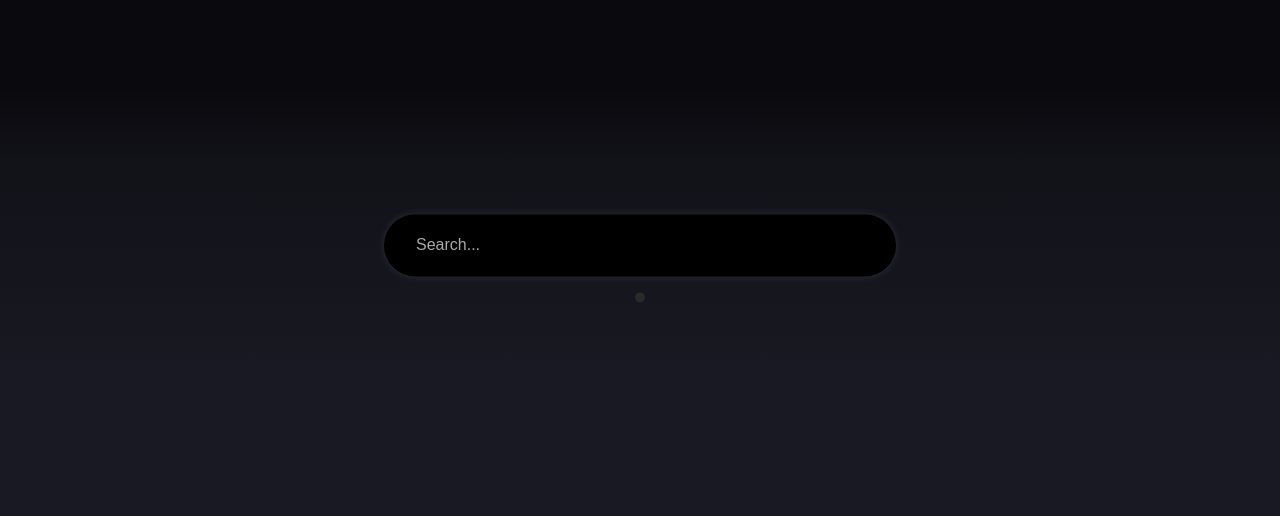
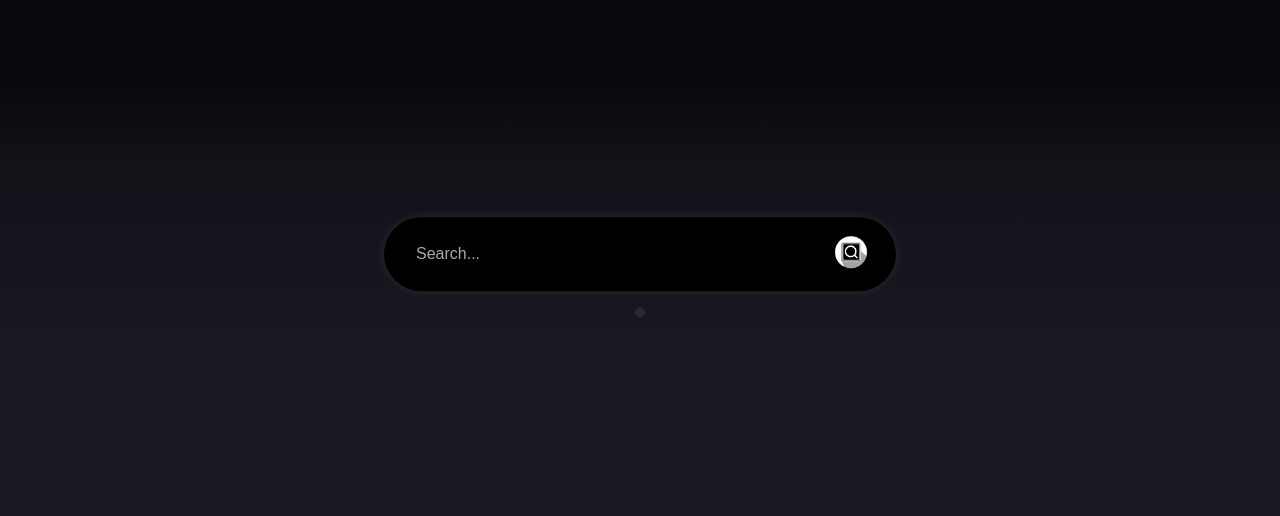
Before and after one commit to MaharLeika18/CineArchive, a Flask app: page /home in a window 1280 px wide. Shown: the part 408-924 px from the top of the page. Run offline with Flask 3, Linux system fonts and the light colour scheme; parts of the project's set-up code (start-up, migrations or seed data) failed here and were passed over.

Commit message:
Fixed search bar
The search bar in the home page should now be functional. Don't mind the code tho i couldnt be assed to try and fix the function from the sql server so i just coded it locally into the python file. Also fixed the css and html related to the search so it doesnt look too bad

```diff
--- a/CineArchive_Flask/website/static/style.css
+++ b/CineArchive_Flask/website/static/style.css
@@ -212,6 +212,9 @@ nav a:hover h2:after {
   background-color: #2a2a2a;
   border-radius: 8px;
   display: block;
+  top: 100%;
+  z-index: 1000;
+  position: absolute;
 }
 
 .search-result-item {
@@ -241,12 +244,13 @@ nav a:hover h2:after {
 }
 
 .search-container {
-  margin-top: 20%;
+  /* margin-top: 20%; */
+  margin: 0 auto;
   display: flex;
   flex-direction: column;
   align-items: center;
   justify-content: center;
-  position: absolute;
+  position: relative;
   bottom: 20%;
   left: 50%;
   max-height: 100%;
@@ -286,6 +290,18 @@ nav a:hover h2:after {
 
 .search-box button:hover {
   color: #ccc;
+}
+
+.search-btn {
+  background: none;
+  border: none;
+  cursor: pointer;
+  padding: 5px;
+}
+
+.search-btn img {
+  width: 40px;
+  height: 40px;
 }
 
 /* Close Button */
--- a/CineArchive_Flask/website/templates/home.html
+++ b/CineArchive_Flask/website/templates/home.html
@@ -61,15 +61,23 @@
 </div>
 
 <div class="search-container">
-  <form class="search-box" onclick="fetchSearchResults()" method="GET">
-    <input type="text" id="searchInput" class="search__input" placeholder="Search..." />
-  </form>
+  <div class="search-box">
+    <input
+      type="text"
+      id="searchInput"
+      class="search__input"
+      placeholder="Search..."
+    />
+    <button type="button" class="search-btn" onclick="fetchSearchResults()">
+      <img src="{{ url_for('static', filename='Search.png') }}" alt="Search">
+    </button>
+  </div>
 
   <div id="search-results" class="search__results"></div>
 </div>
- </div>
 
 <div class="pad"></div>
+
 
     <footer class="footer">
         <p>© 2025 CineArchive - All rights reserved</p>
@@ -85,12 +93,10 @@
             document.getElementById('search-popup').classList.add('hidden');
         }
 
-        document.getElementById('searchInput').addEventListener('input', function () {
-            const query = this.value.trim();
-            if (query) {
-                fetchSearchResults(query);
-            } else {
-                document.getElementById('search-results').innerHTML = '';
+        document.getElementById('searchInput').addEventListener('keypress', function (e) {
+            if (e.key === 'Enter') {
+                e.preventDefault(); // prevent form submit reload
+                fetchSearchResults();
             }
         });
 
--- a/CineArchive_Flask/website/views.py
+++ b/CineArchive_Flask/website/views.py
@@ -39,12 +39,25 @@ def search():
     query = request.args.get('query', '')
     if not query:
         return jsonify([])
+    try:
+        search_pattern = f"%{query.lower()}%" # wildcard bby
 
-    try:
-        stmt = text("CALL search_movies(:query_text)")
-        results = db.session.execute(stmt, {'query_text': query.lower()}).mappings().fetchall()
-        movies = [dict(row) for row in results]
+        stmt = text("""
+            SELECT id, title
+            FROM movies
+            WHERE LOWER(title) LIKE :q
+            ORDER BY INSTR(LOWER(title), :q2), LENGTH(title)
+            LIMIT 50;
+        """)
+
+        with db.engine.connect() as conn:
+            result = conn.execute(stmt, {"q": search_pattern, "q2": query.lower()})
+            rows = result.mappings().all()
+            movies = [dict(row) for row in rows]
+
+        print("Search results:", movies)
         return jsonify(movies)
+
     except Exception as e:
         current_app.logger.error(f"Error in search_movies: {e}")
         return jsonify([]), 500
```
